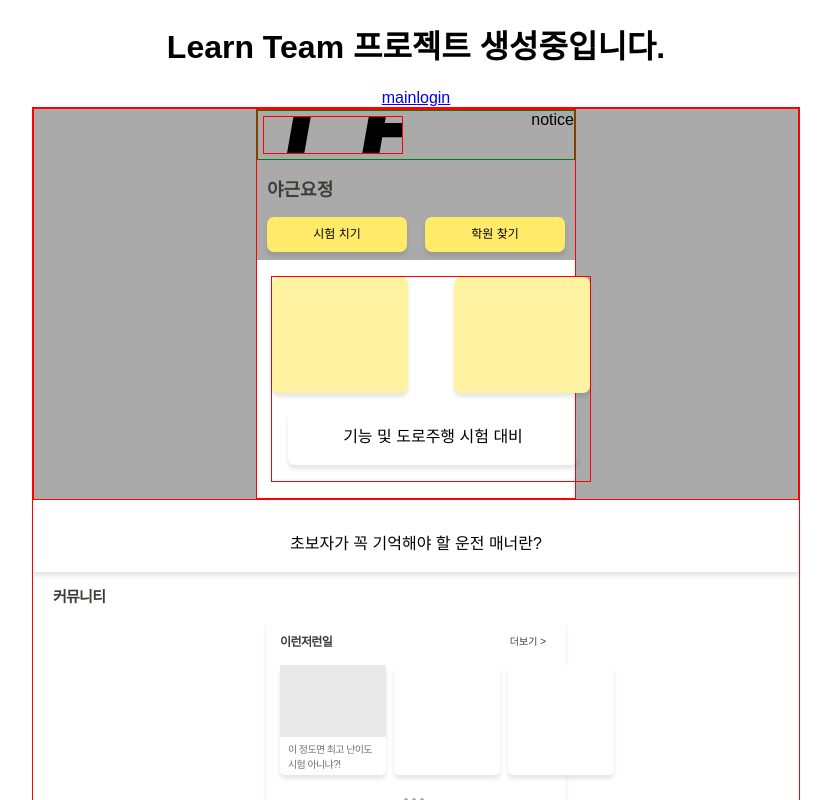
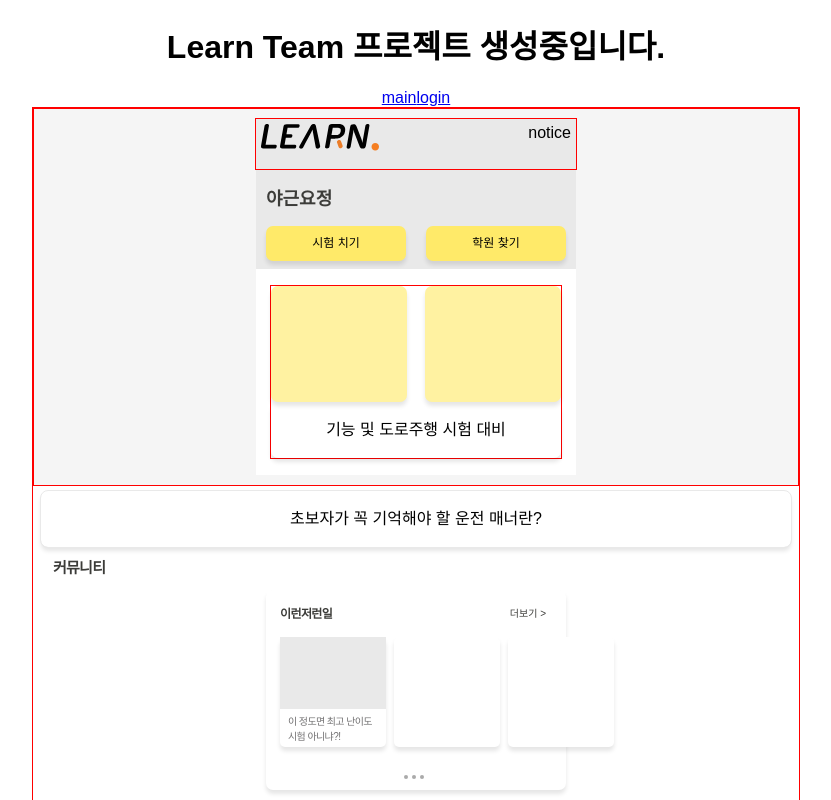
Before and after one commit to manjyuriah/DALIGO_FE, a React (Create React App) app in the folder learn/: page / in a window 1280 px wide. Shown: the top 800 px of the page, without its empty margins (224-1055 px from the left). Built offline with nearby package versions, Linux system fonts and the light colour scheme.

Commit message:
수정중

```diff
--- a/learn/src/assets/css/main.scss
+++ b/learn/src/assets/css/main.scss
@@ -12,8 +12,8 @@ button {
 }
 .main-title-inner{
   width: 320px;
-  border: 1px solid red;
-  margin: 0 auto;
+  background-color: #e9e9e9;
+  margin: 10px auto;
 }
 .main__Wrapper{
   width: 768px; //tablet size
@@ -24,26 +24,31 @@ button {
 // 메인 상단
 .main-Wrap-position {
   border: 1px solid red;
-  background-color: #aaa;
+  background-color: #F5F5F5;
   padding: 0 20px;
 
   .main-header {
     display: flex;
     justify-content: space-between;
     height: 50px;
-    border: 1px solid green;
+    .header-inner{
+      min-width: 100%;
+      display: flex;
+      justify-content: space-between;
+      padding: 5px;
+      outline: 1px solid red;
+    }
     .main-logo{
-      width: 140px;
-      border: 1px solid red;
-      padding: 30px 0 0 0;
-      margin: 5px 0 5px 5px;
-      background-image: auto;
-      background: url(../images/LEARN_logo.svg) 20px no-repeat;
+      width: 120px;
+      height: 30px;
+      background-size: contain;
+      background: url(../images/main-logo-pro.svg) no-repeat;
     }
   }
 
   .main-navi {
     padding: 0 10px;
+
     .user-nickname {
       text-align: left;
       margin-bottom: 16px;
@@ -71,6 +76,9 @@ button {
 .index-body{
   background-color: #fff;
   padding: 16px 14px;
+  .menu-inner-sec{
+    border: 1px solid red;
+  }
     .testBox {
       display: flex;
       justify-content: space-between;
@@ -90,14 +98,17 @@ button {
       border-radius: 7px;
       line-height: 56px;
       margin: 0 auto;
-    margin: 16px;
     }
+
 }
 // Section-community
 .main-community {
   .main-banner-sec {
-    width: 100%;
+    width: 98%;
     height: 56px;
+    margin: 5px auto;
+    outline:1px solid #e9e9e9;
+    border-radius: 7px;
     background: #ffffff;
     box-shadow: 0px 4px 4px rgba(0, 0, 0, 0.1);
     line-height: 56px;
@@ -160,7 +171,7 @@ button {
         }
       }
       .banner-disc {
-        height: 30px;
+        height: 40px;
         margin: 0 auto;
         display: flex;
         align-items: center;
--- a/learn/src/pages/Main.js
+++ b/learn/src/pages/Main.js
@@ -11,8 +11,10 @@ const Main = () => {
         <div className="main-title-inner">
 
           <header className="main-header">
-            <i className="main-logo"></i>
-            <div className="notice">notice</div>
+            <div className="header-inner">
+              <i className="main-logo"></i>
+              <div className="notice">notice</div>
+            </div>
           </header>
 
           <div className="main-navi">
@@ -24,7 +26,7 @@ const Main = () => {
           </div>
 
           <div className="index-body">
-            <div className="main-title-inner">
+            <div className="menu-inner-sec">
               <div className="testBox">
                 <div></div>
                 <div></div>
@@ -78,10 +80,10 @@ const Main = () => {
         </div>
       </section>
 
-      <footer>
+      {/*<footer>
         <div className="main-inner">
           <div className="footer-box">
-          {/*상단에 하단네비게이션 입니다.- no-footer -*/}
+          상단에 하단네비게이션 입니다.- no-footer -
             <button>소식</button>
             <button>시험</button>
             <button>홈</button>
@@ -89,7 +91,7 @@ const Main = () => {
             <button>내정보</button>
           </div>
         </div>
-      </footer>
+      </footer> */}
     </section>
     </>
   );
```
Also changed, not shown: learn/src/assets/images/main-logo-pro.svg (added). Lines whose indentation alone changed are shown as unchanged.
